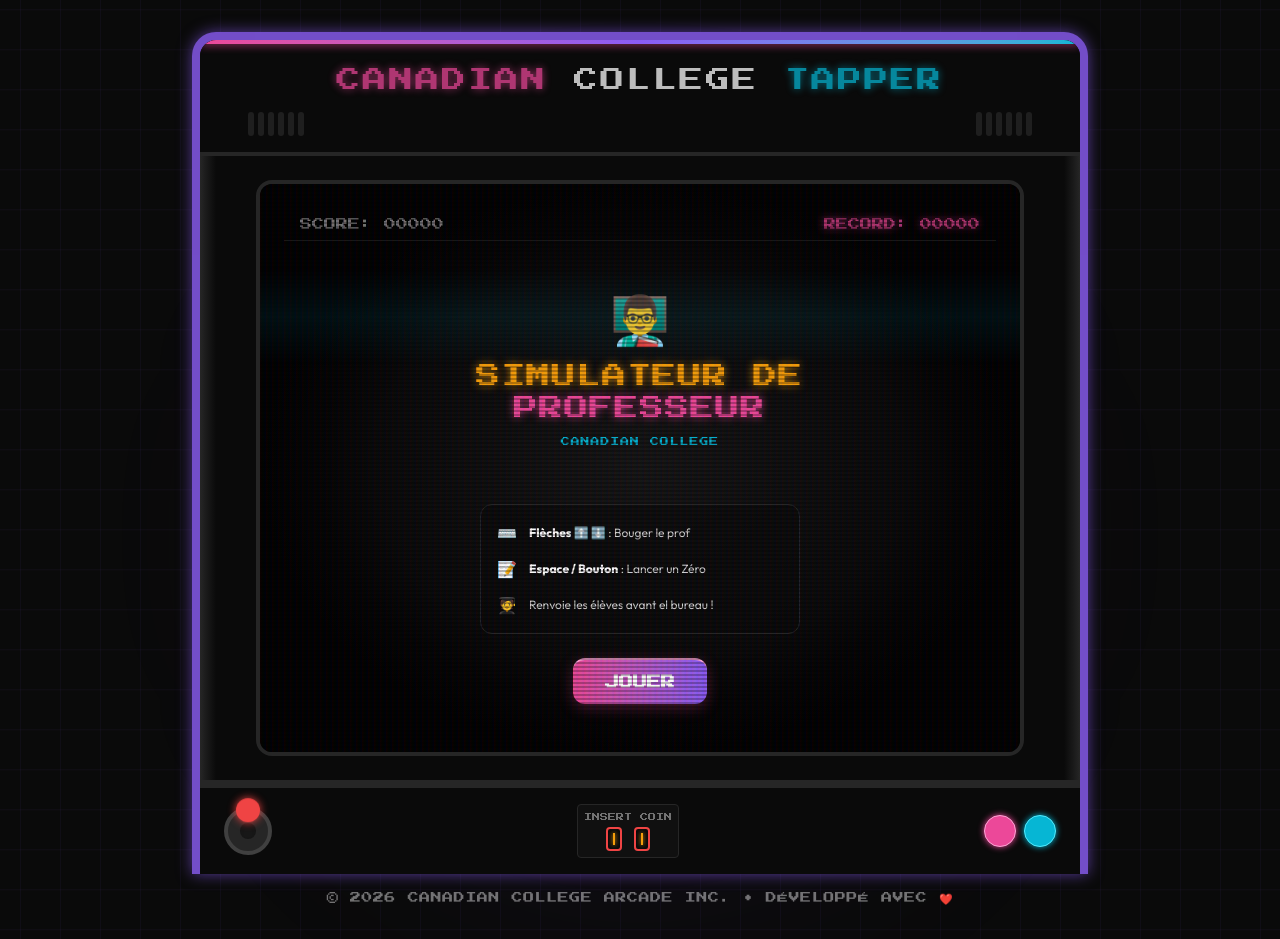
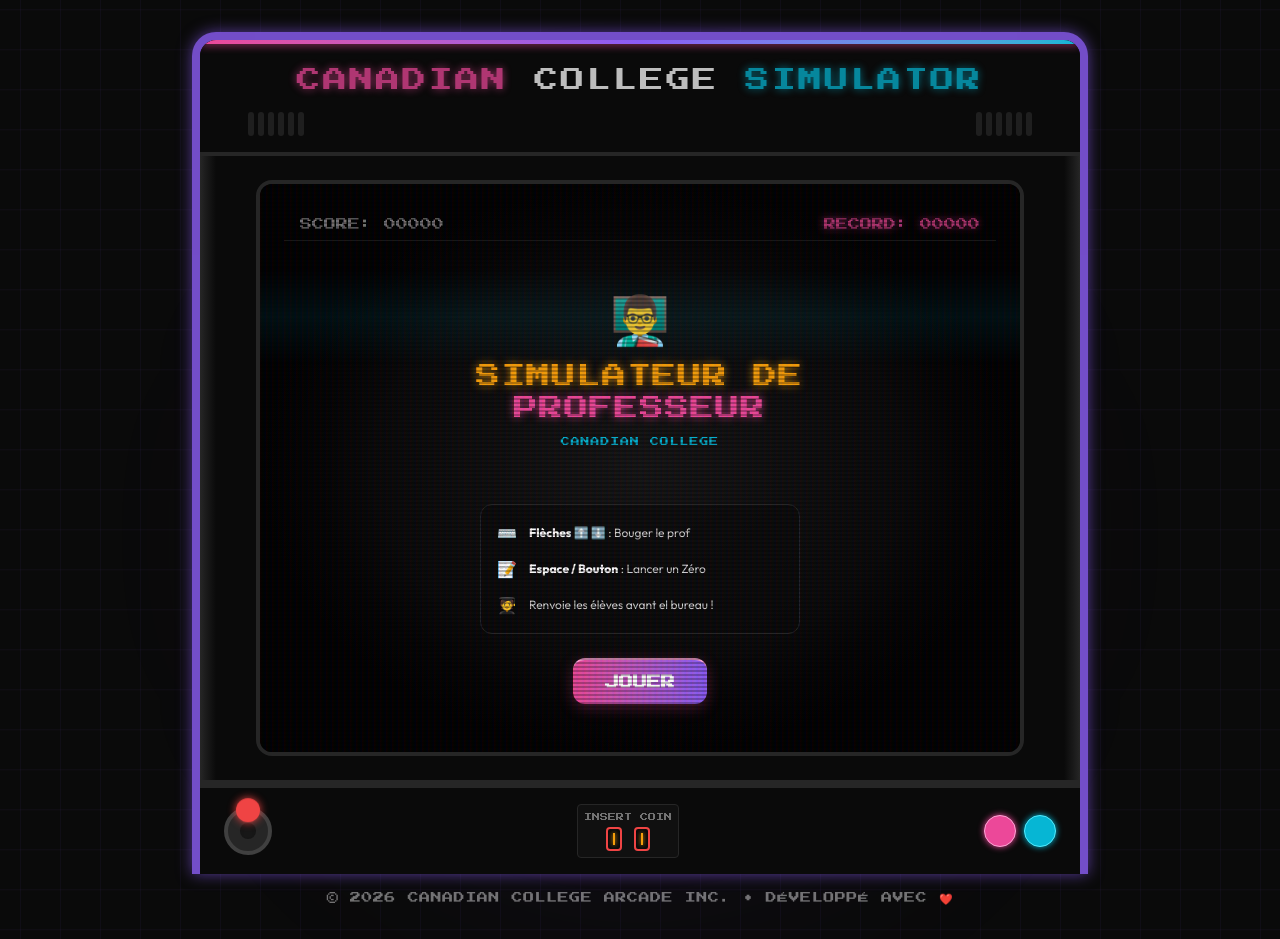
Before and after one commit to Jodiaza/Canadian-College-Prof-Simulator, a React (Vite) app: page / in a window 1280 px wide. Built offline with nearby package versions, Linux system fonts and the light colour scheme.

Commit message:
Update project and marquee title to Canadian College Simulator

```diff
--- a/index.html
+++ b/index.html
@@ -4,7 +4,7 @@
     <meta charset="UTF-8" />
     <link rel="icon" type="image/svg+xml" href="/favicon.svg" />
     <meta name="viewport" content="width=device-width, initial-scale=1.0" />
-    <title>francapp</title>
+    <title>Canadian College Simulator</title>
   </head>
   <body>
     <div id="root"></div>
--- a/src/components/ArcadeCabinet.tsx
+++ b/src/components/ArcadeCabinet.tsx
@@ -23,7 +23,7 @@
           <h1 className="font-retro text-lg md:text-2xl tracking-widest text-center py-2 select-none animate-pulse">
             <span className="text-arcade-pink glow-text-pink">CANADIAN</span>{' '}
             <span className="text-white">COLLEGE</span>{' '}
-            <span className="text-arcade-cyan glow-text-cyan">TAPPER</span>
+            <span className="text-arcade-cyan glow-text-cyan">SIMULATOR</span>
           </h1>
 
 
```
